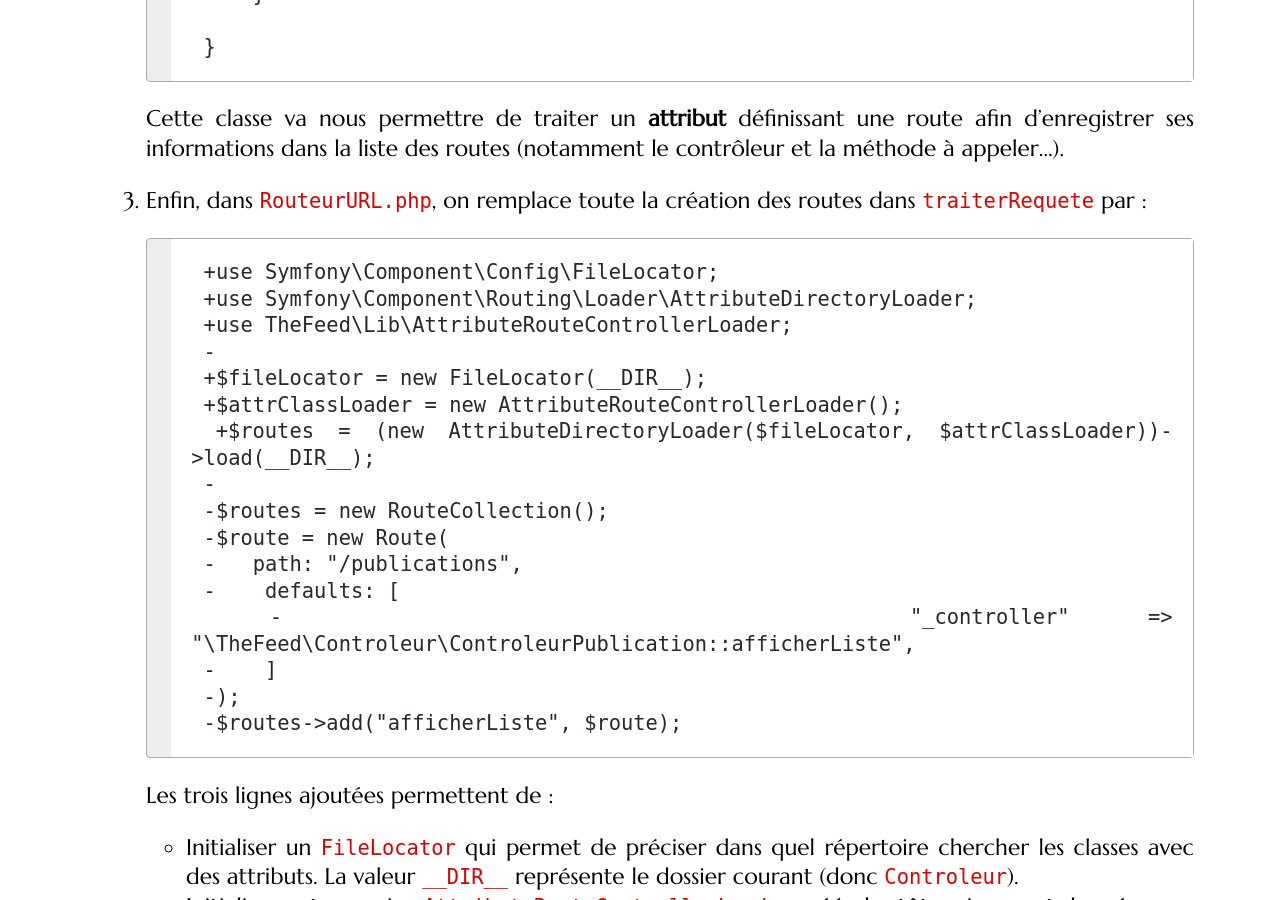
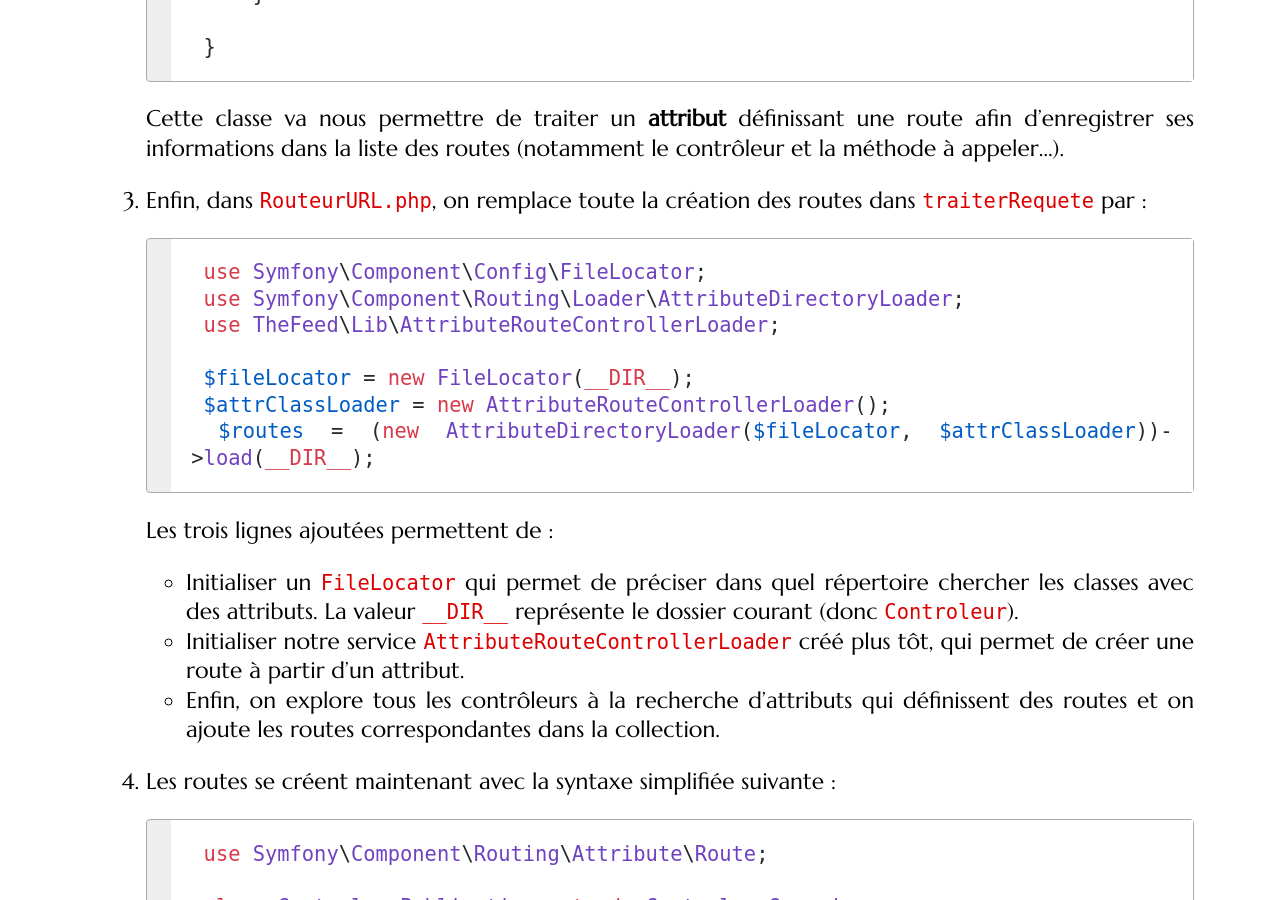
Before and after one commit to romainlebreton/R4.A.10-ComplementWeb, a Jekyll site: the page built from tutorials/complement_route_attribut.md, in a window 1280 px wide and 900 px high, scrolled down 1601 px. Built offline with Jekyll 4.4.1, drawn with Linux system fonts in a browser that asks for light colours; some web fonts are replaced.

Commit message:
fix diff

````diff
--- a/tutorials/complement_route_attribut.md
+++ b/tutorials/complement_route_attribut.md
@@ -67,23 +67,14 @@ Pour faire fonctionner cela dans notre framework maison, il faut suivre quelques
 
 3. Enfin, dans `RouteurURL.php`, on remplace toute la création des routes dans `traiterRequete` par :
 
-    ```diff
-    +use Symfony\Component\Config\FileLocator;
-    +use Symfony\Component\Routing\Loader\AttributeDirectoryLoader;
-    +use TheFeed\Lib\AttributeRouteControllerLoader;
-    -
-    +$fileLocator = new FileLocator(__DIR__);
-    +$attrClassLoader = new AttributeRouteControllerLoader();
-    +$routes = (new AttributeDirectoryLoader($fileLocator, $attrClassLoader))->load(__DIR__);
-    -
-    -$routes = new RouteCollection();
-    -$route = new Route(
-    -   path: "/publications",
-    -    defaults: [
-    -        "_controller" => "\TheFeed\Controleur\ControleurPublication::afficherListe",
-    -    ]
-    -);
-    -$routes->add("afficherListe", $route);
+    ```php
+    use Symfony\Component\Config\FileLocator;
+    use Symfony\Component\Routing\Loader\AttributeDirectoryLoader;
+    use TheFeed\Lib\AttributeRouteControllerLoader;
+
+    $fileLocator = new FileLocator(__DIR__);
+    $attrClassLoader = new AttributeRouteControllerLoader();
+    $routes = (new AttributeDirectoryLoader($fileLocator, $attrClassLoader))->load(__DIR__);
     ```
 
     Les trois lignes ajoutées permettent de :
````
